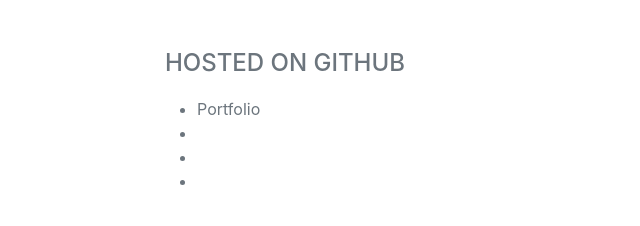
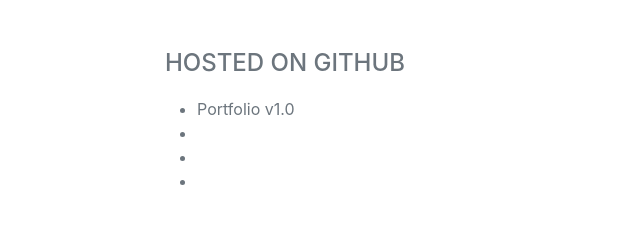
Before and after one commit to mstina03/mstina03.github.io, a plain HTML site: page index.html in a window 1280 px wide. Shown: the part 4203-4429 px from the top of the page, 155-795 px from the left. Drawn offline with nearby package versions, Linux system fonts and the light colour scheme; a web font is replaced by a local one.

Commit message:
Update index.html

```diff
--- a/index.html
+++ b/index.html
@@ -212,7 +212,7 @@
                 <div class="subheading mb-3">Hosted on GitHub</div>
                 <ul>
                     <li>
-                        <a class="nav-item"><a class="nav-link" href="https://mstina03.github.io/Portfolio/" title="My Portfolio">Portfolio</a>
+                        <a class="nav-item"><a class="nav-link" href="https://mstina03.github.io/Portfolio/" title="My Portfolio">Portfolio v1.0</a>
                     </li>
                     <li></li>
                     <li></li>
```
